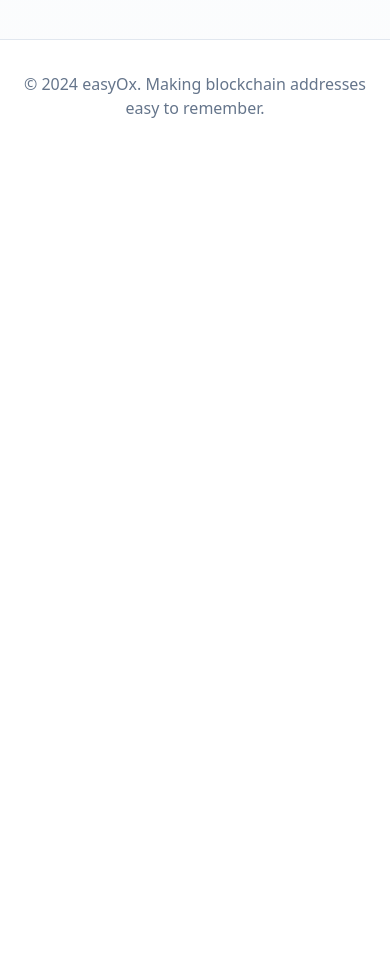
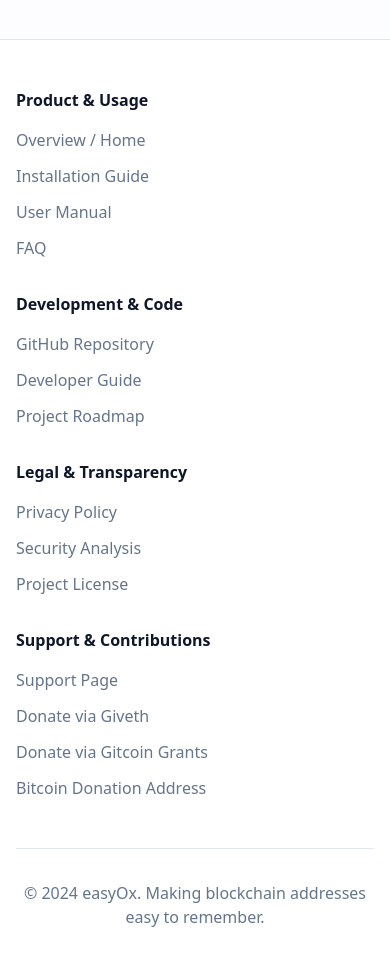
Before and after one commit to fraserbrownirl/easy0x, a React (Vite) app: page / in a window 390 px wide. Shown: the part 2600-3566 px from the top of the page. Before the commit the page ends 2752 px from the top, so only its background shows below. Built offline with nearby package versions, Linux system fonts and the light colour scheme; the HTML template or start-up script is replaced by a standard one.

Commit message:
Create four-column footer
Add a responsive footer with four columns:
- Product & Usage
- Development & Code
- Legal & Transparency
- Support & Contributions

Each column includes linked items to the provided URLs, using design-system tokens and responsive layout.

```diff
--- a/src/pages/Index.tsx
+++ b/src/pages/Index.tsx
@@ -176,9 +176,111 @@ const Index = () => {
 
       {/* Footer */}
       <footer className="border-t border-border bg-card">
-        <div className="container mx-auto px-4 py-8">
-          <div className="text-center text-muted-foreground">
-            <p>&copy; 2024 easyOx. Making blockchain addresses easy to remember.</p>
+        <div className="container mx-auto px-4 py-12 md:py-16">
+          <div className="max-w-6xl mx-auto">
+            <div className="grid grid-cols-1 sm:grid-cols-2 lg:grid-cols-4 gap-8 md:gap-12">
+              {/* Product & Usage */}
+              <div>
+                <h3 className="font-bold text-foreground mb-4">Product & Usage</h3>
+                <ul className="space-y-3">
+                  <li>
+                    <a href="https://rolod0x.io/" className="text-muted-foreground hover:text-primary transition-colors">
+                      Overview / Home
+                    </a>
+                  </li>
+                  <li>
+                    <a href="https://rolod0x.io/docs/install.html" className="text-muted-foreground hover:text-primary transition-colors">
+                      Installation Guide
+                    </a>
+                  </li>
+                  <li>
+                    <a href="https://rolod0x.io/docs/user-manual.html" className="text-muted-foreground hover:text-primary transition-colors">
+                      User Manual
+                    </a>
+                  </li>
+                  <li>
+                    <a href="https://rolod0x.io/docs/FAQ.html" className="text-muted-foreground hover:text-primary transition-colors">
+                      FAQ
+                    </a>
+                  </li>
+                </ul>
+              </div>
+
+              {/* Development & Code */}
+              <div>
+                <h3 className="font-bold text-foreground mb-4">Development & Code</h3>
+                <ul className="space-y-3">
+                  <li>
+                    <a href="https://github.com/rolod0x/rolod0x" className="text-muted-foreground hover:text-primary transition-colors">
+                      GitHub Repository
+                    </a>
+                  </li>
+                  <li>
+                    <a href="https://rolod0x.io/docs/dev-guide.html" className="text-muted-foreground hover:text-primary transition-colors">
+                      Developer Guide
+                    </a>
+                  </li>
+                  <li>
+                    <a href="https://github.com/rolod0x/rolod0x/projects/1" className="text-muted-foreground hover:text-primary transition-colors">
+                      Project Roadmap
+                    </a>
+                  </li>
+                </ul>
+              </div>
+
+              {/* Legal & Transparency */}
+              <div>
+                <h3 className="font-bold text-foreground mb-4">Legal & Transparency</h3>
+                <ul className="space-y-3">
+                  <li>
+                    <a href="https://rolod0x.io/docs/privacy-policy.md" className="text-muted-foreground hover:text-primary transition-colors">
+                      Privacy Policy
+                    </a>
+                  </li>
+                  <li>
+                    <a href="https://rolod0x.io/docs/security-analysis.html" className="text-muted-foreground hover:text-primary transition-colors">
+                      Security Analysis
+                    </a>
+                  </li>
+                  <li>
+                    <a href="https://rolod0x.io/LICENSE.txt" className="text-muted-foreground hover:text-primary transition-colors">
+                      Project License
+                    </a>
+                  </li>
+                </ul>
+              </div>
+
+              {/* Support & Contributions */}
+              <div>
+                <h3 className="font-bold text-foreground mb-4">Support & Contributions</h3>
+                <ul className="space-y-3">
+                  <li>
+                    <a href="https://rolod0x.io/docs/support.html" className="text-muted-foreground hover:text-primary transition-colors">
+                      Support Page
+                    </a>
+                  </li>
+                  <li>
+                    <a href="https://giveth.io/project/rolod0x" className="text-muted-foreground hover:text-primary transition-colors">
+                      Donate via Giveth
+                    </a>
+                  </li>
+                  <li>
+                    <a href="https://explorer.gitcoin.co/#/round/42161/25/89" className="text-muted-foreground hover:text-primary transition-colors">
+                      Donate via Gitcoin Grants
+                    </a>
+                  </li>
+                  <li>
+                    <a href="bitcoin:bc1quuspvrjepx63k5hpydwqkf6nmtt9eqm86y8w8a" className="text-muted-foreground hover:text-primary transition-colors break-all">
+                      Bitcoin Donation Address
+                    </a>
+                  </li>
+                </ul>
+              </div>
+            </div>
+
+            <div className="mt-12 pt-8 border-t border-border text-center text-muted-foreground">
+              <p>&copy; 2024 easyOx. Making blockchain addresses easy to remember.</p>
+            </div>
           </div>
         </div>
       </footer>
```
